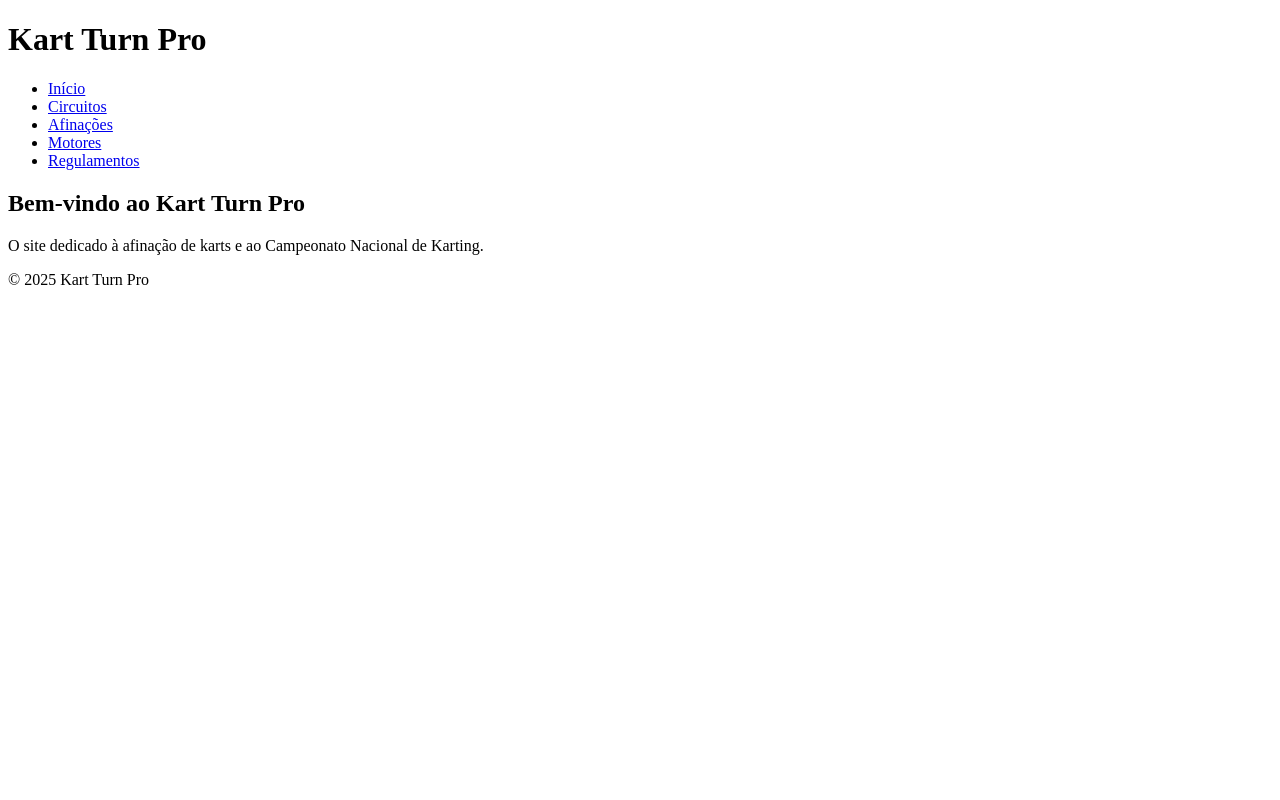
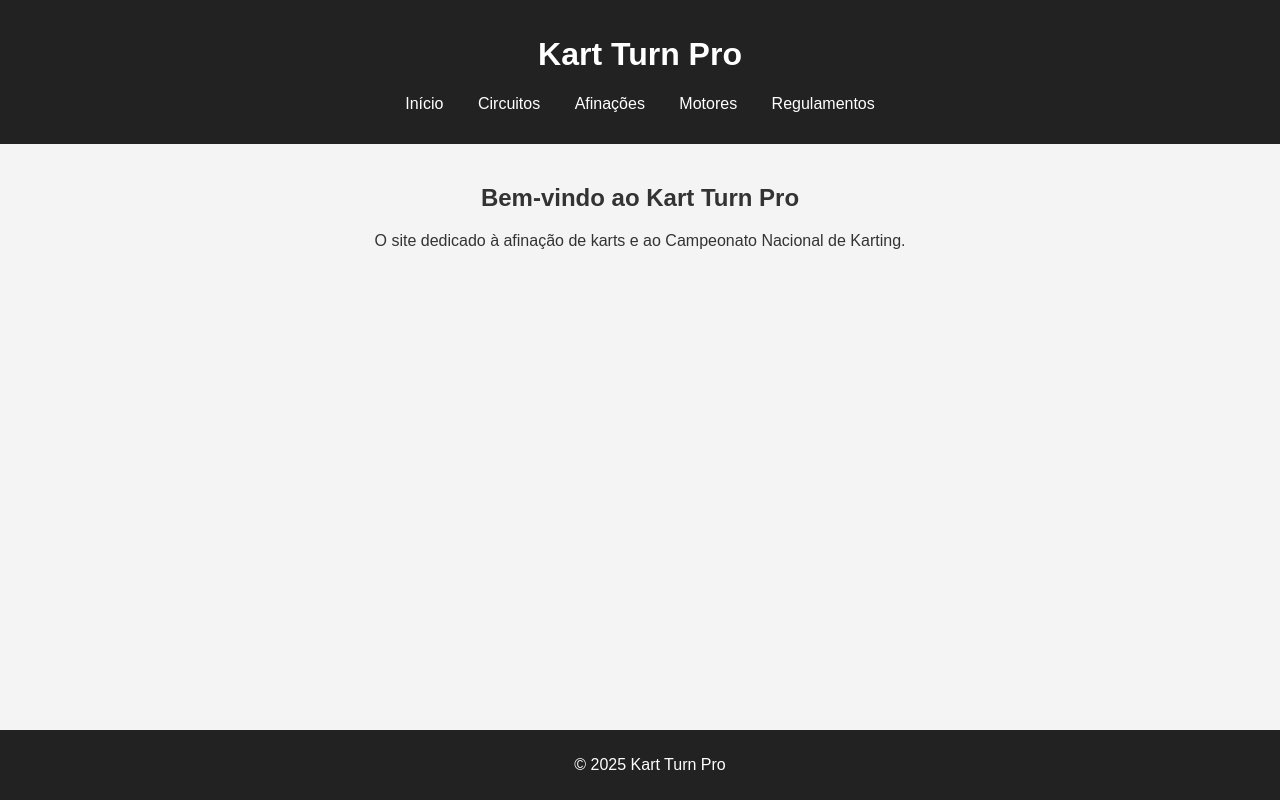
Before and after one commit to KartTurnPro/KartTurnPro, a plain HTML site: page index.html in a window 1280 px wide. Drawn offline with Linux system fonts and the light colour scheme.

Commit message:
style.css

```diff
--- a/style.css
+++ b/style.css
@@ -1,34 +1,44 @@
-<!DOCTYPE html>
-<html lang="pt">
-<head>
-    <meta charset="UTF-8">
-    <meta name="viewport" content="width=device-width, initial-scale=1.0">
-    <title>Kart Turn Pro</title>
-    <link rel="stylesheet" href="style.css">
-</head>
-<body>
-    <header>
-        <h1>Bem-vindo ao Kart Turn Pro</h1>
-        <nav>
-            <ul>
-                <li><a href="index.html">Início</a></li>
-                <li><a href="motors.html">Motores</a></li>
-                <li><a href="circuits.html">Circuitos</a></li>
-            </ul>
-        </nav>
-    </header>
+body {
+    font-family: Arial, sans-serif;
+    margin: 0;
+    padding: 0;
+    background-color: #f4f4f4;
+    color: #333;
+}
 
-    <main>
-        <section id="intro">
-            <h2>Ajustes e Afinações para o Kart</h2>
-            <p>Comece a configurar o seu kart e a acompanhar o Campeonato Nacional de Karting.</p>
-        </section>
+header {
+    background: #222;
+    color: white;
+    padding: 15px;
+    text-align: center;
+}
 
-        <footer>
-            <p>&copy; 2025 Kart Turn Pro</p>
-        </footer>
-    </main>
+nav ul {
+    list-style: none;
+    padding: 0;
+}
 
-    <script src="script.js"></script>
-</body>
-</html>
+nav ul li {
+    display: inline;
+    margin: 0 15px;
+}
+
+nav ul li a {
+    color: white;
+    text-decoration: none;
+}
+
+main {
+    padding: 20px;
+    text-align: center;
+}
+
+footer {
+    background: #222;
+    color: white;
+    text-align: center;
+    padding: 10px;
+    position: absolute;
+    bottom: 0;
+    width: 100%;
+}
```
